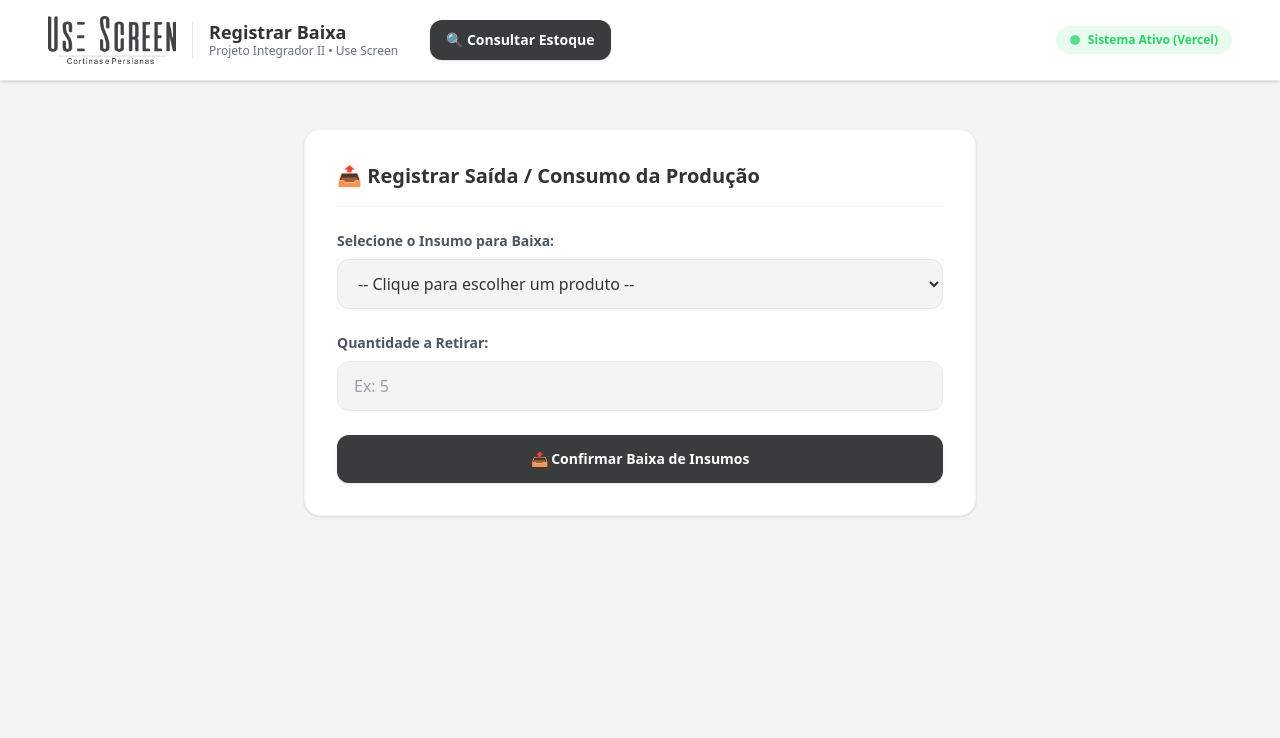
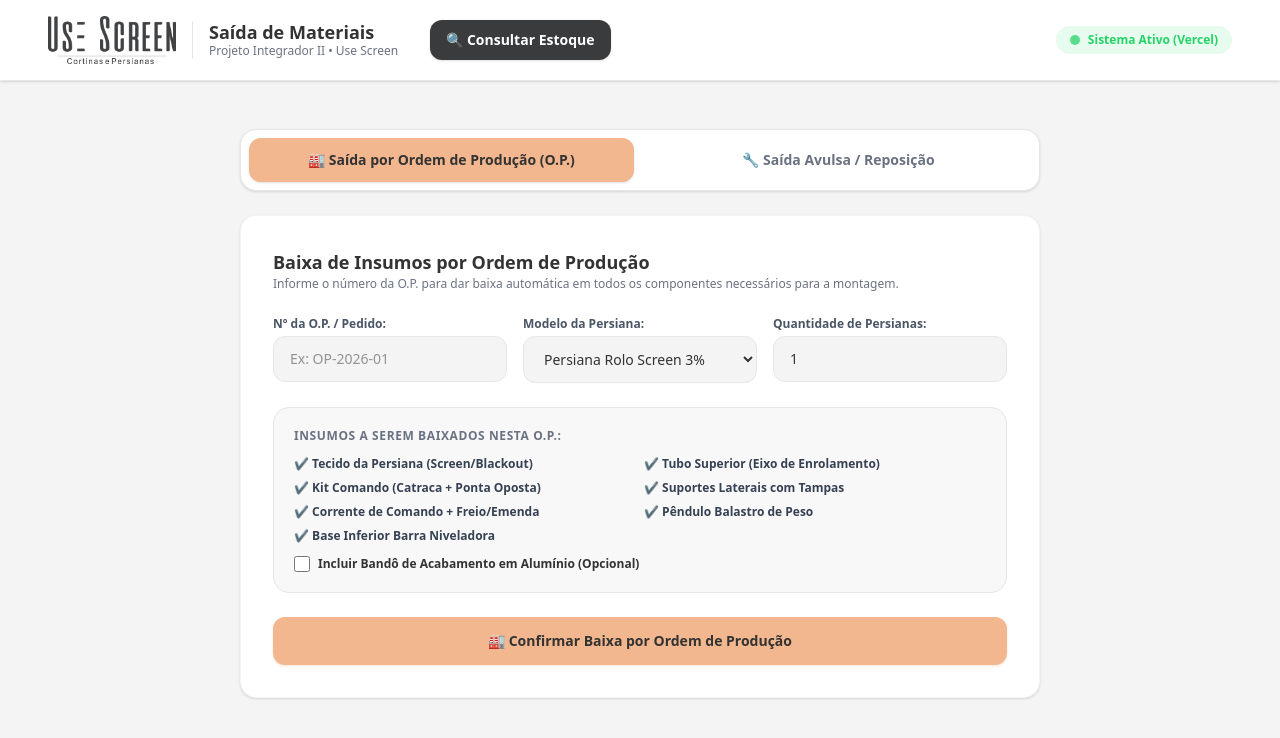
Before and after one commit to RusselShark1/meu-estoque, a Next.js app: page /saida in a window 1280 px wide. Shown: the top 738 px of the page. Built offline with nearby package versions, Linux system fonts and the light colour scheme.

Commit message:
Alteração e validação junto ao cliente

```diff
--- a/app/saida/page.js
+++ b/app/saida/page.js
@@ -3,23 +3,35 @@
 import React, { useState, useEffect } from 'react';
 import Link from 'next/link';
 
-// Lista padrão caso o localStorage esteja vazio
+// Banco de dados com insumos de produção da Use Screen
 const ESTOQUE_INICIAL = [
-  { id: 'AL-01', nome: 'Perfil de Alumínio Trilho Superior', categoria: 'Componentes', qtd: 45, min: 20 },
-  { id: 'TS-05', nome: 'Tecido Screen 3% Cinza (Rolo 2.5m)', categoria: 'Tecidos', qtd: 8, min: 10 },
-  { id: 'MT-45', nome: 'Motor Tubular Bivolt 45mm', categoria: 'Motores', qtd: 4, min: 8 },
-  { id: 'SP-10', nome: 'Suporte de Fixação Lateral', categoria: 'Componentes', qtd: 150, min: 50 },
-  { id: 'CR-02', nome: 'Controle Remoto 5 Canais', categoria: 'Acessórios', qtd: 15, min: 15 },
+  { id: 'TS-05', nome: 'Tecido Screen 3% Cinza (Rolo 2.5m)', categoria: 'Tecidos', qtd: 15, min: 10 },
+  { id: 'TB-38', nome: 'Tubo Superior Alumínio 38mm (Eixo)', categoria: 'Componentes', qtd: 30, min: 15 },
+  { id: 'CM-01', nome: 'Kit Comando (Catraca + Ponta Oposta)', categoria: 'Componentes', qtd: 25, min: 10 },
+  { id: 'SP-10', nome: 'Suportes Laterais com Tampas (Par)', categoria: 'Componentes', qtd: 40, min: 20 },
+  { id: 'CR-01', nome: 'Corrente de Comando + Emenda + Limitador', categoria: 'Acessórios', qtd: 50, min: 15 },
+  { id: 'PD-01', nome: 'Pêndulo / Balastro de Peso', categoria: 'Acessórios', qtd: 35, min: 10 },
+  { id: 'BS-01', nome: 'Base Inferior Barra Niveladora', categoria: 'Componentes', qtd: 28, min: 10 },
+  { id: 'BD-01', nome: 'Bandô de Acabamento em Alumínio', categoria: 'Opcionais', qtd: 12, min: 5 },
 ];
 
 export default function SaidaInsumos() {
   const [estoque, setEstoque] = useState([]);
-  const [itemSelecionado, setItemSelecionado] = useState('');
-  const [quantidadeSaida, setQuantidadeSaida] = useState('');
+  const [tipoSaida, setTipoSaida] = useState('op'); // 'op' (Ordem de Produção) ou 'avulso' (Reposição)
+
+  // Dados da Ordem de Produção
+  const [numeroOP, setNumeroOP] = useState('');
+  const [modeloPersiana, setModeloPersiana] = useState('Persiana Rolo Screen 3%');
+  const [incluirBando, setIncluirBando] = useState(false);
+  const [qtdKits, setQtdKits] = useState(1);
+
+  // Dados da Saída Avulsa
+  const [itemAvulso, setItemAvulso] = useState('');
+  const [qtdAvulsa, setQtdAvulsa] = useState('');
+
   const [sucessoMsg, setSucessoMsg] = useState('');
   const [erroMsg, setErroMsg] = useState('');
 
-  // Carregar o estoque do localStorage ao abrir a tela
   useEffect(() => {
     const dadosSalvos = localStorage.getItem('use_screen_estoque');
     if (dadosSalvos) {
@@ -30,50 +42,85 @@ export default function SaidaInsumos() {
     }
   }, []);
 
-  // Função para processar a baixa de material
-  const handleSalvarSaida = (e) => {
+  // Baixa Automática por Ordem de Produção (O.P.)
+  const handleBaixaOP = (e) => {
     e.preventDefault();
     setErroMsg('');
     setSucessoMsg('');
 
-    if (!itemSelecionado || !quantidadeSaida || Number(quantidadeSaida) <= 0) {
-      setErroMsg('Por favor, selecione um item e digite uma quantidade de saída válida.');
+    if (!numeroOP) {
+      setErroMsg('Por favor, informe o número da Ordem de Produção (O.P.).');
       return;
     }
 
-    const itemEstoque = estoque.find(p => p.id === itemSelecionado);
-    if (!itemEstoque) return;
+    const multiplicador = Number(qtdKits) || 1;
 
-    // Regra de Negócio: Impedir saída maior do que o saldo em estoque
-    if (itemEstoque.qtd < Number(quantidadeSaida)) {
-      setErroMsg(`Quantidade indisponível! O estoque atual de "${itemEstoque.nome}" é de apenas ${itemEstoque.qtd} unidades.`);
+    // Insumos que compõem a montagem da Persiana Rolo
+    let componentesProducao = ['TS-05', 'TB-38', 'CM-01', 'SP-10', 'CR-01', 'PD-01', 'BS-01'];
+    if (incluirBando) {
+      componentesProducao.push('BD-01');
+    }
+
+    // Verificar saldo em estoque antes de autorizar a baixa
+    for (let id of componentesProducao) {
+      const item = estoque.find(p => p.id === id);
+      if (!item || item.qtd < multiplicador) {
+        setErroMsg(`Saldo insuficiente para o item: "${item ? item.nome : id}". Saldo atual: ${item ? item.qtd : 0}.`);
         return;
       }
+    }
 
-    // Deduzir a quantidade correspondente
+    // Abater itens do estoque
     const estoqueAtualizado = estoque.map(item => {
-      if (item.id === itemSelecionado) {
-        return { ...item, qtd: item.qtd - Number(quantidadeSaida) };
+      if (componentesProducao.includes(item.id)) {
+        return { ...item, qtd: item.qtd - multiplicador };
       }
       return item;
     });
 
-    // Atualizar o estado local e salvar no localStorage
     setEstoque(estoqueAtualizado);
     localStorage.setItem('use_screen_estoque', JSON.stringify(estoqueAtualizado));
 
-    setSucessoMsg(`Sucesso! Foram retiradas ${quantidadeSaida} unidades de "${itemEstoque.nome}".`);
-    setItemSelecionado('');
-    setQuantidadeSaida('');
+    setSucessoMsg(`Saída por O.P. realizada! Abatidos os insumos para a ${numeroOP} (${multiplicador} unidade(s) de ${modeloPersiana}).`);
+    setNumeroOP('');
+    setQtdKits(1);
+    setIncluirBando(false);
 
-    // Limpar mensagem de sucesso após 4 segundos
-    setTimeout(() => setSucessoMsg(''), 4000);
+    setTimeout(() => setSucessoMsg(''), 5000);
+  };
+
+  // Saída Avulsa / Reposição
+  const handleBaixaAvulsa = (e) => {
+    e.preventDefault();
+    setErroMsg('');
+    setSucessoMsg('');
+
+    if (!itemAvulso || !qtdAvulsa || Number(qtdAvulsa) <= 0) {
+      setErroMsg('Selecione um insumo e informe uma quantidade válida.');
+      return;
+    }
+
+    const item = estoque.find(p => p.id === itemAvulso);
+    if (!item || item.qtd < Number(qtdAvulsa)) {
+      setErroMsg(`Saldo insuficiente! Saldo atual de "${item?.nome}": ${item?.qtd || 0}.`);
+      return;
+    }
+
+    const estoqueAtualizado = estoque.map(p => p.id === itemAvulso ? { ...p, qtd: p.qtd - Number(qtdAvulsa) } : p);
+    setEstoque(estoqueAtualizado);
+    localStorage.setItem('use_screen_estoque', JSON.stringify(estoqueAtualizado));
+
+    setSucessoMsg(`Saída avulsa realizada: ${qtdAvulsa} un. de "${item.nome}".`);
+    setItemAvulso('');
+    setQtdAvulsa('');
+
+    setTimeout(() => setSucessoMsg(''), 5000);
   };
 
   return (
     <div className="min-h-screen bg-[#F4F4F4] text-[#333333] font-sans">
 
-      {/* Cabeçalho Consistente (Projeto Integrador II • Use Screen) */}
+      {/* Cabeçalho */}
       <header className="bg-white border-b border-gray-200 shadow-sm py-4 px-6 md:px-12 flex flex-col md:flex-row md:items-center gap-4 md:gap-8">
         <div className="flex items-center gap-4">
           <div className="h-12 w-auto flex items-center">
@@ -92,12 +139,11 @@ export default function SaidaInsumos() {
           </div>
 
           <div className="border-l border-gray-200 pl-4">
-            <h1 className="text-lg font-bold text-[#333333] leading-tight">Registrar Baixa</h1>
+            <h1 className="text-lg font-bold text-[#333333] leading-tight">Saída de Materiais</h1>
             <p className="text-xs text-gray-500 font-medium">Projeto Integrador II • Use Screen</p>
           </div>
         </div>
 
-        {/* Botão de navegação para voltar à Tela 1 */}
         <div className="flex items-center">
           <Link
             href="/"
@@ -107,73 +153,182 @@ export default function SaidaInsumos() {
           </Link>
         </div>
 
-        {/* Status do Sistema */}
         <div className="md:ml-auto flex items-center gap-2 bg-[#25D366]/10 px-3.5 py-1.5 rounded-full text-[#25D366] text-xs font-bold w-fit">
           <span className="w-2.5 h-2.5 rounded-full bg-[#25D366] animate-pulse"></span>
           Sistema Ativo (Vercel)
         </div>
       </header>
 
-      {/* Formulário de Saída */}
-      <main className="max-w-3xl mx-auto p-6 md:p-12">
-        <div className="bg-white p-8 rounded-2xl border border-gray-100 shadow-sm space-y-6">
-          <h2 className="text-xl font-bold text-[#333333] border-b border-gray-100 pb-4">
-            📤 Registrar Saída / Consumo da Produção
-          </h2>
+      {/* Conteúdo Principal */}
+      <main className="max-w-4xl mx-auto p-6 md:p-12 space-y-6">
 
-          {/* Alerta de Estoque Insuficiente */}
+        {/* Seleção do Tipo de Saída */}
+        <div className="grid grid-cols-2 gap-3 bg-white p-2 rounded-2xl border border-gray-200 shadow-sm">
+          <button
+            onClick={() => { setTipoSaida('op'); setErroMsg(''); }}
+            className={`py-3 rounded-xl font-bold text-sm transition duration-200 ${
+              tipoSaida === 'op'
+                ? 'bg-[#F2B78E] text-[#333333] shadow-sm'
+                : 'text-gray-500 hover:text-gray-800'
+            }`}
+          >
+            🏭 Saída por Ordem de Produção (O.P.)
+          </button>
+          <button
+            onClick={() => { setTipoSaida('avulso'); setErroMsg(''); }}
+            className={`py-3 rounded-xl font-bold text-sm transition duration-200 ${
+              tipoSaida === 'avulso'
+                ? 'bg-[#3A3B3C] text-white shadow-sm'
+                : 'text-gray-500 hover:text-gray-800'
+            }`}
+          >
+            🔧 Saída Avulsa / Reposição
+          </button>
+        </div>
+
+        {/* Mensagens de Alerta */}
         {erroMsg && (
-            <div className="bg-red-50 border border-red-200 text-red-700 p-4 rounded-xl text-sm font-bold">
+          <div className="bg-red-50 border border-red-200 text-red-700 p-4 rounded-xl text-sm font-bold shadow-sm">
             ⚠️ {erroMsg}
           </div>
         )}
-
-          {/* Mensagem de Sucesso */}
         {sucessoMsg && (
-            <div className="bg-[#25D366]/10 border border-[#25D366]/30 text-emerald-700 p-4 rounded-xl text-sm font-semibold">
+          <div className="bg-emerald-50 border border-emerald-200 text-emerald-700 p-4 rounded-xl text-sm font-bold shadow-sm">
             ✅ {sucessoMsg}
           </div>
         )}
 
-          <form onSubmit={handleSalvarSaida} className="space-y-6">
-            {/* Selecionar Insumo */}
-            <div className="flex flex-col gap-2">
-              <label className="text-sm font-bold text-gray-600">Selecione o Insumo para Baixa:</label>
+        {/* MODO 1: SAÍDA POR O.P. */}
+        {tipoSaida === 'op' && (
+          <div className="bg-white p-8 rounded-2xl border border-gray-100 shadow-sm space-y-6">
+            <div>
+              <h2 className="text-lg font-bold text-[#333333]">Baixa de Insumos por Ordem de Produção</h2>
+              <p className="text-xs text-gray-500">Informe o número da O.P. para dar baixa automática em todos os componentes necessários para a montagem.</p>
+            </div>
+
+            <form onSubmit={handleBaixaOP} className="space-y-6">
+              <div className="grid grid-cols-1 md:grid-cols-3 gap-4">
+                <div>
+                  <label className="text-xs font-bold text-gray-600 block mb-1">Nº da O.P. / Pedido:</label>
+                  <input
+                    type="text"
+                    placeholder="Ex: OP-2026-01"
+                    className="w-full bg-[#F4F4F4] border border-gray-200 rounded-xl px-4 py-3 text-sm focus:outline-none focus:border-[#F2B78E]"
+                    value={numeroOP}
+                    onChange={(e) => setNumeroOP(e.target.value)}
+                  />
+                </div>
+
+                <div>
+                  <label className="text-xs font-bold text-gray-600 block mb-1">Modelo da Persiana:</label>
                   <select
-                className="w-full bg-[#F4F4F4] border border-gray-200 rounded-xl px-4 py-3 text-[#333333] focus:outline-none focus:border-[#F2B78E]"
-                value={itemSelecionado}
-                onChange={(e) => setItemSelecionado(e.target.value)}
+                    className="w-full bg-[#F4F4F4] border border-gray-200 rounded-xl px-4 py-3 text-sm focus:outline-none focus:border-[#F2B78E]"
+                    value={modeloPersiana}
+                    onChange={(e) => setModeloPersiana(e.target.value)}
                   >
-                <option value="">-- Clique para escolher um produto --</option>
+                    <option value="Persiana Rolo Screen 3%">Persiana Rolo Screen 3%</option>
+                    <option value="Persiana Rolo Blackout">Persiana Rolo Blackout</option>
+                  </select>
+                </div>
+
+                <div>
+                  <label className="text-xs font-bold text-gray-600 block mb-1">Quantidade de Persianas:</label>
+                  <input
+                    type="number"
+                    min="1"
+                    className="w-full bg-[#F4F4F4] border border-gray-200 rounded-xl px-4 py-3 text-sm focus:outline-none focus:border-[#F2B78E]"
+                    value={qtdKits}
+                    onChange={(e) => setQtdKits(e.target.value)}
+                  />
+                </div>
+              </div>
+
+              {/* Lista de Componentes Abatidos */}
+              <div className="bg-[#F4F4F4]/60 p-5 rounded-2xl border border-gray-200 space-y-3">
+                <h3 className="text-xs font-black text-gray-500 uppercase tracking-wider">
+                  Insumos a serem baixados nesta O.P.:
+                </h3>
+                <div className="grid grid-cols-1 sm:grid-cols-2 gap-2 text-xs font-semibold text-gray-700">
+                  <div className="flex items-center gap-2">✔️ Tecido da Persiana (Screen/Blackout)</div>
+                  <div className="flex items-center gap-2">✔️ Tubo Superior (Eixo de Enrolamento)</div>
+                  <div className="flex items-center gap-2">✔️ Kit Comando (Catraca + Ponta Oposta)</div>
+                  <div className="flex items-center gap-2">✔️ Suportes Laterais com Tampas</div>
+                  <div className="flex items-center gap-2">✔️ Corrente de Comando + Freio/Emenda</div>
+                  <div className="flex items-center gap-2">✔️ Pêndulo Balastro de Peso</div>
+                  <div className="flex items-center gap-2">✔️ Base Inferior Barra Niveladora</div>
+                  <div className="flex items-center gap-2 col-span-full pt-1">
+                    <input
+                      type="checkbox"
+                      id="bando"
+                      className="w-4 h-4 accent-[#F2B78E] rounded"
+                      checked={incluirBando}
+                      onChange={(e) => setIncluirBando(e.target.checked)}
+                    />
+                    <label htmlFor="bando" className="cursor-pointer text-[#333333] font-bold">
+                      Incluir Bandô de Acabamento em Alumínio (Opcional)
+                    </label>
+                  </div>
+                </div>
+              </div>
+
+              <button
+                type="submit"
+                className="w-full bg-[#F2B78E] text-[#333333] hover:bg-[#ebae82] py-3.5 rounded-xl font-bold transition duration-200 text-sm shadow-sm shadow-[#F2B78E]/30"
+              >
+                🏭 Confirmar Baixa por Ordem de Produção
+              </button>
+            </form>
+          </div>
+        )}
+
+        {/* MODO 2: SAÍDA AVULSA */}
+        {tipoSaida === 'avulso' && (
+          <div className="bg-white p-8 rounded-2xl border border-gray-100 shadow-sm space-y-6">
+            <div>
+              <h2 className="text-lg font-bold text-[#333333]">Saída Avulsa / Reposição de Estoque</h2>
+              <p className="text-xs text-gray-500">Retire um insumo individualmente para manutenção, reposição ou ajuste de estoque.</p>
+            </div>
+
+            <form onSubmit={handleBaixaAvulsa} className="space-y-6">
+              <div className="grid grid-cols-1 md:grid-cols-2 gap-4">
+                <div>
+                  <label className="text-xs font-bold text-gray-600 block mb-1">Selecione o Insumo:</label>
+                  <select
+                    className="w-full bg-[#F4F4F4] border border-gray-200 rounded-xl px-4 py-3 text-sm focus:outline-none focus:border-[#F2B78E]"
+                    value={itemAvulso}
+                    onChange={(e) => setItemAvulso(e.target.value)}
+                  >
+                    <option value="">-- Escolha um insumo --</option>
                     {estoque.map(item => (
                       <option key={item.id} value={item.id}>
-                    {item.id} - {item.nome} (Disponível: {item.qtd})
+                        {item.nome} (Saldo: {item.qtd})
                       </option>
                     ))}
                   </select>
                 </div>
 
-            {/* Quantidade */}
-            <div className="flex flex-col gap-2">
-              <label className="text-sm font-bold text-gray-600">Quantidade a Retirar:</label>
+                <div>
+                  <label className="text-xs font-bold text-gray-600 block mb-1">Quantidade a Retirar:</label>
                   <input
                     type="number"
-                placeholder="Ex: 5"
-                className="w-full bg-[#F4F4F4] border border-gray-200 rounded-xl px-4 py-3 text-[#333333] placeholder-gray-400 focus:outline-none focus:border-[#F2B78E]"
-                value={quantidadeSaida}
-                onChange={(e) => setQuantidadeSaida(e.target.value)}
+                    placeholder="Ex: 2"
+                    className="w-full bg-[#F4F4F4] border border-gray-200 rounded-xl px-4 py-3 text-sm focus:outline-none focus:border-[#F2B78E]"
+                    value={qtdAvulsa}
+                    onChange={(e) => setQtdAvulsa(e.target.value)}
                   />
                 </div>
+              </div>
 
-            {/* Botão de Enviar em Cinza Chumbo Escuro (#3A3B3C) */}
               <button
                 type="submit"
-              className="w-full bg-[#3A3B3C] text-white hover:bg-[#333333] py-3.5 rounded-xl font-bold transition duration-200 shadow-sm text-sm"
+                className="w-full bg-[#3A3B3C] text-white hover:bg-[#333333] py-3.5 rounded-xl font-bold transition duration-200 text-sm shadow-sm"
               >
-              📤 Confirmar Baixa de Insumos
+                🔧 Confirmar Saída Avulsa
               </button>
             </form>
           </div>
+        )}
+
       </main>
     </div>
   );
```
Also changed, not shown: app/page.js (+22 -20 lines). Lines whose indentation alone changed are shown as unchanged.
